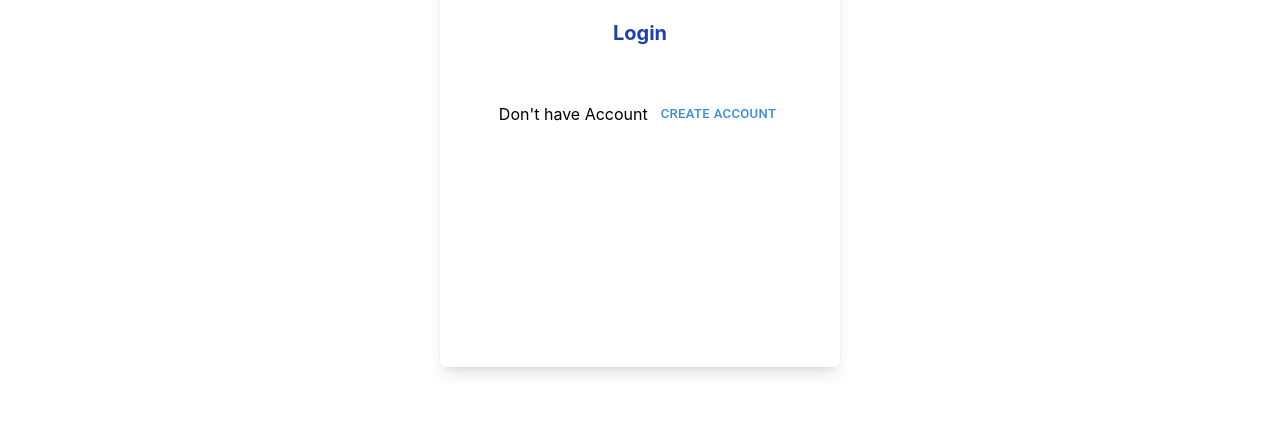
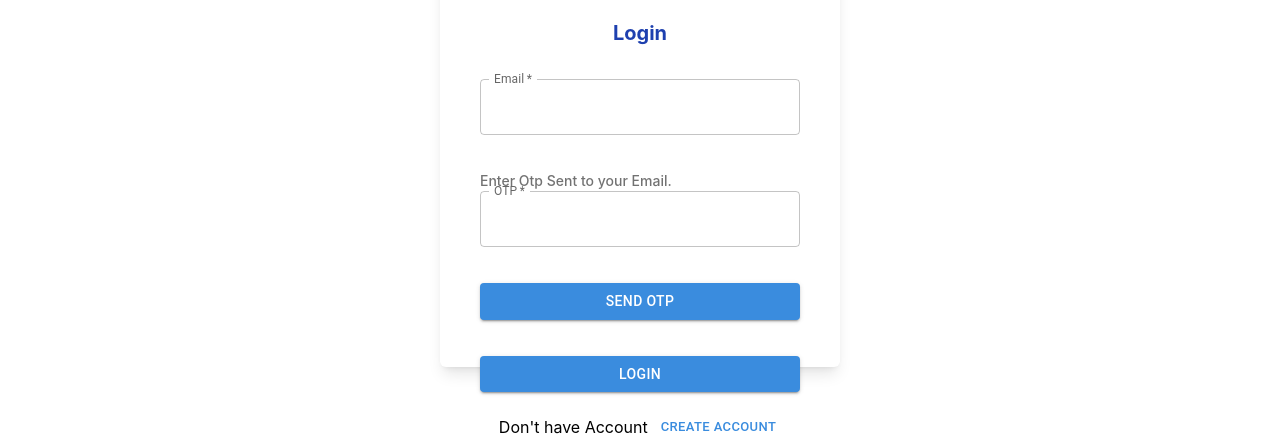
Before and after one commit to shubhcoding01/ecomproject, a React (Create React App) app: page /login in a window 1280 px wide. Shown: the part 403-843 px from the top of the page. Before the commit the page ends 800 px from the top, so only its background shows below. Built offline with nearby package versions, Linux system fonts and the light colour scheme; no server answers.

Commit message:
Update LoginForm and SellerLoginForm components

```diff
--- a/src/customer/pages/Auth/LoginForm.tsx
+++ b/src/customer/pages/Auth/LoginForm.tsx
@@ -1,6 +1,8 @@
 import React from 'react'
 import { useAppDispatch } from '../../../State/Store';
 import { useFormik } from 'formik';
+import { Button, InputAdornment, TextField } from '@mui/material';
+import { sendLoginSignupOtp } from '../../../State/AuthSlice';
 
 const LoginForm = () => {
   const dispatch  = useAppDispatch();
@@ -14,9 +16,80 @@ const LoginForm = () => {
 
       },
     });
+
+     const handleSendOtp = () =>{
+        dispatch(sendLoginSignupOtp({email:formik.values.email}))
+      }
+
   return (
     <div>
         <h1 className='text-center font-bold text-xl text-primary-color pb-8'>Login</h1>
+        <form onSubmit={formik.handleSubmit} className="space-y-9">
+        <TextField
+          fullWidth
+          label="Email"
+          name="email"
+          type="email"
+          value={formik.values.email}
+          onChange={formik.handleChange}
+          onBlur={formik.handleBlur}
+          error={formik.touched.email && Boolean(formik.errors.email)}
+          helperText={formik.touched.email && formik.errors.email}
+          required
+          InputProps={{
+            startAdornment: (
+              <InputAdornment position="start">
+                {/* <MailOutlineIcon className="text-gray-500" /> */}
+              </InputAdornment>
+            ),
+          }}
+        />
+
+        {true && <div>
+          <p className='font-medium text-sm opacity-55'>Enter Otp Sent to your Email.</p>
+          <TextField
+            fullWidth
+            label="OTP"
+            name="otp"
+            type="text"
+            value={formik.values.otp}
+            onChange={formik.handleChange}
+            onBlur={formik.handleBlur}
+            error={formik.touched.otp && Boolean(formik.errors.otp)}
+            helperText={formik.touched.otp && formik.errors.otp}
+            required
+            InputProps={{
+              startAdornment: (
+                <InputAdornment position="start">
+                  {/* <LockOpenIcon className="text-gray-500" /> */}
+                </InputAdornment>
+              ),
+            }}
+          />
+        </div>}
+
+            <Button
+          onClick={handleSendOtp}
+          fullWidth
+          type="submit"
+          variant="contained"
+          color="primary"
+          className="rounded-md"
+        >
+          Send Otp
+        </Button>
+
+        <Button
+        onClick={()=>formik.handleSubmit()}
+          fullWidth
+          type="submit"
+          variant="contained"
+          color="primary"
+          className="rounded-md"
+        >
+          Login
+        </Button>
+      </form>
     </div>
   )
 }
```
